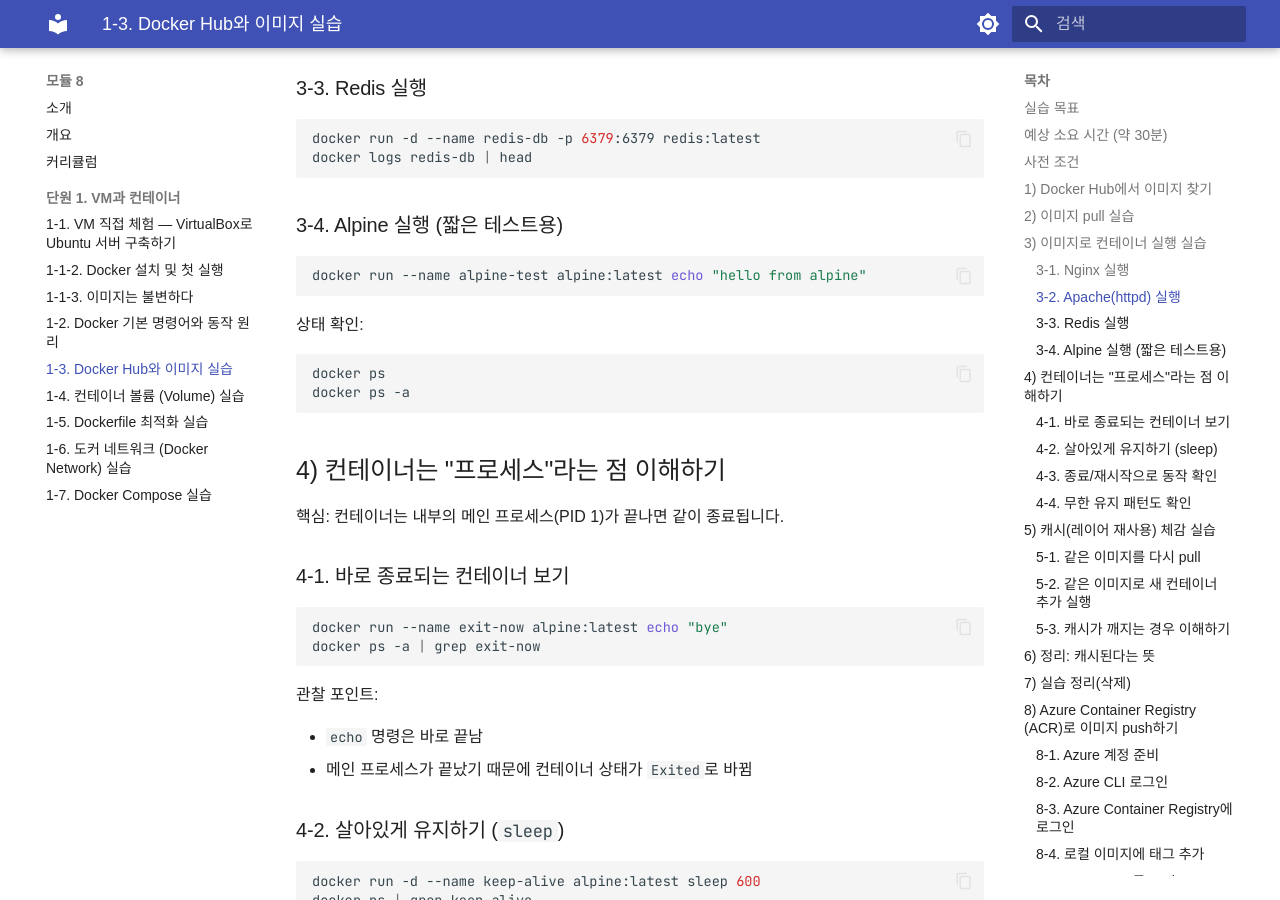
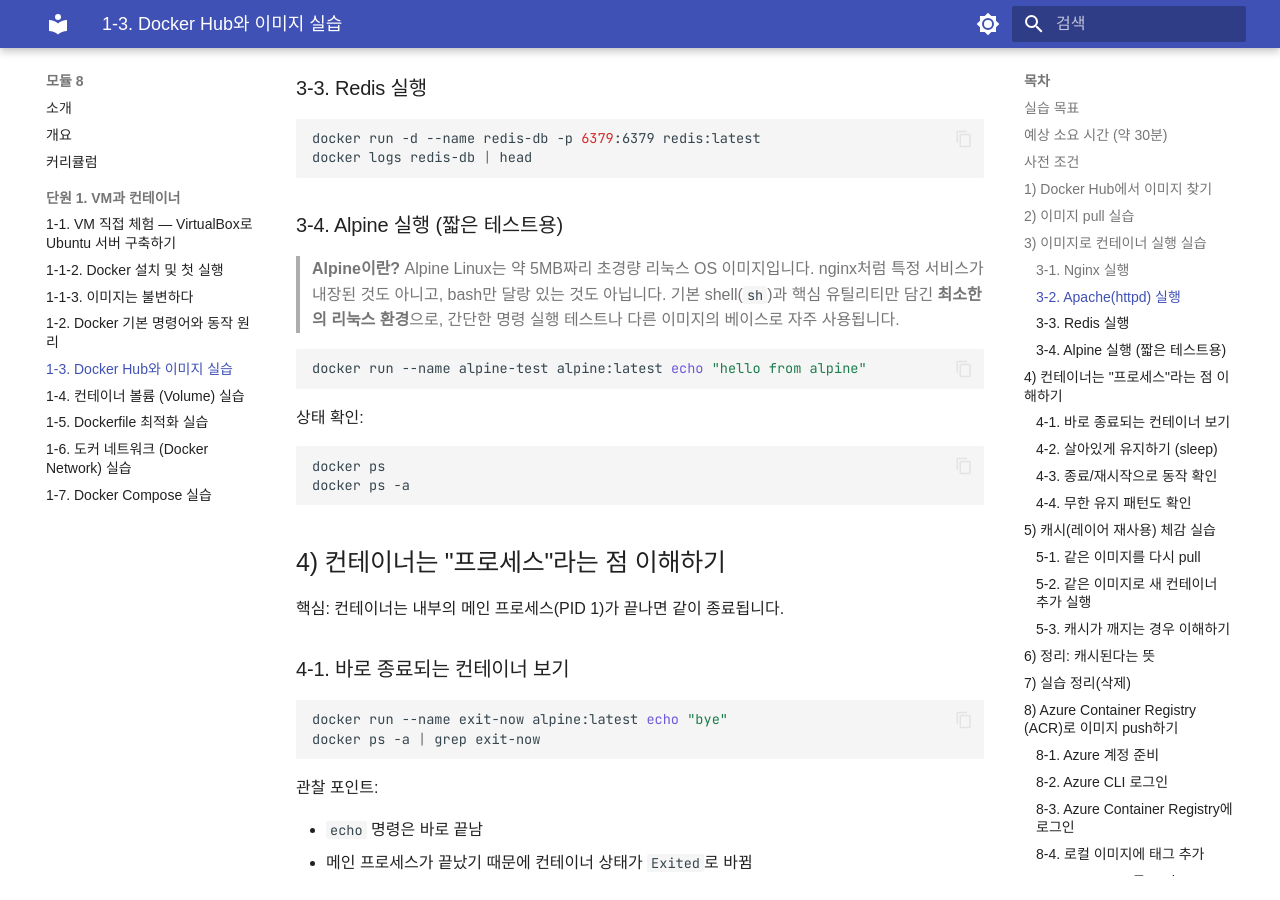
Before and after one commit to skilleat-labs/docker-k8s-labs, an MkDocs documentation site: the page built from docs/modules/module8/1-3.md, in a window 1280 px wide and 900 px high, scrolled down 1923 px. Built offline with MkDocs 1.6.1 and Material for MkDocs 9.7.7, drawn with Linux system fonts in a browser that asks for light colours; some web fonts are replaced.

Commit message:
docs: Alpine 설명 추가 (module8/1-3)
3-4 섹션 앞에 Alpine Linux가 OS임을 설명하는 callout 추가

Co-Authored-By: Claude Sonnet 4.6 <noreply@anthropic.com>

````diff
--- a/docs/modules/module8/1-3.md
+++ b/docs/modules/module8/1-3.md
@@ -86,6 +86,12 @@ docker logs redis-db | head
 ```
 
 ### 3-4. Alpine 실행 (짧은 테스트용)
+
+> **Alpine이란?**
+> Alpine Linux는 약 5MB짜리 초경량 리눅스 OS 이미지입니다.
+> nginx처럼 특정 서비스가 내장된 것도 아니고, bash만 달랑 있는 것도 아닙니다.
+> 기본 shell(`sh`)과 핵심 유틸리티만 담긴 **최소한의 리눅스 환경**으로,
+> 간단한 명령 실행 테스트나 다른 이미지의 베이스로 자주 사용됩니다.
 
 ```bash
 docker run --name alpine-test alpine:latest echo "hello from alpine"
````
